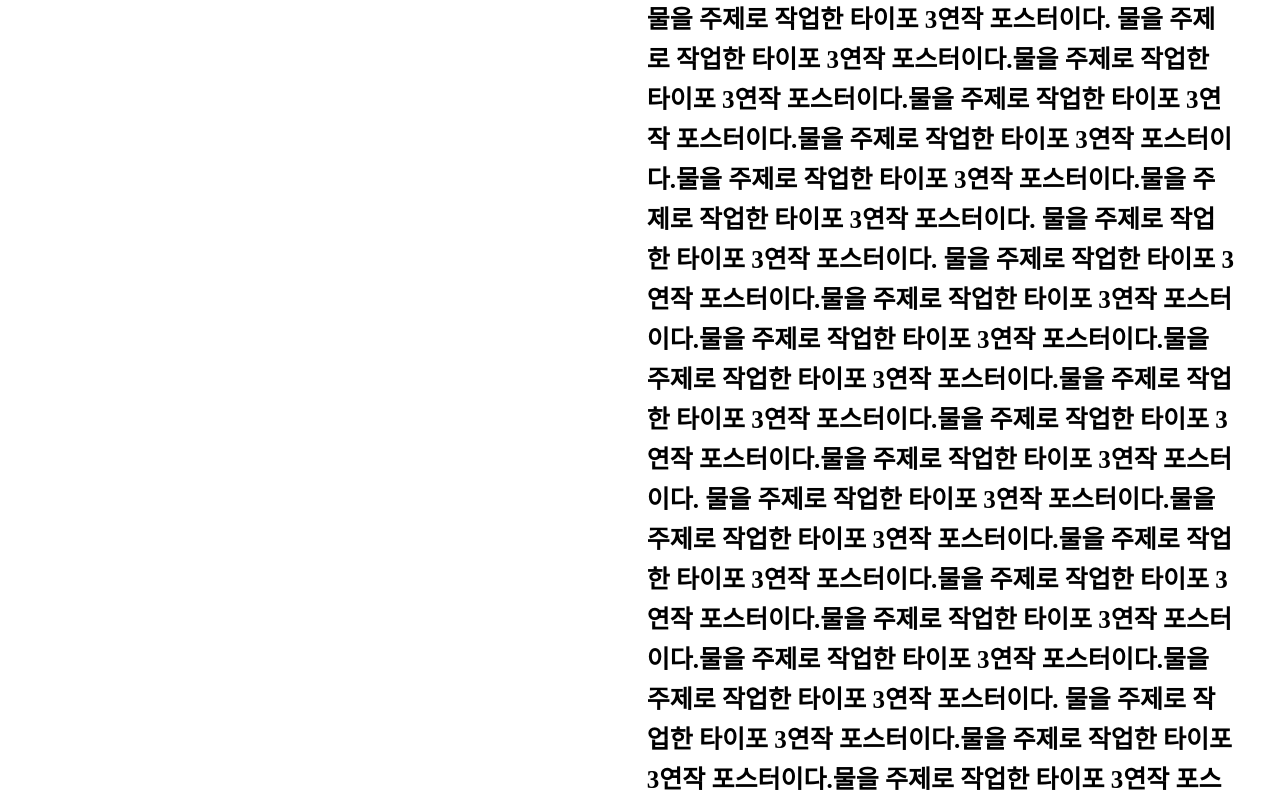
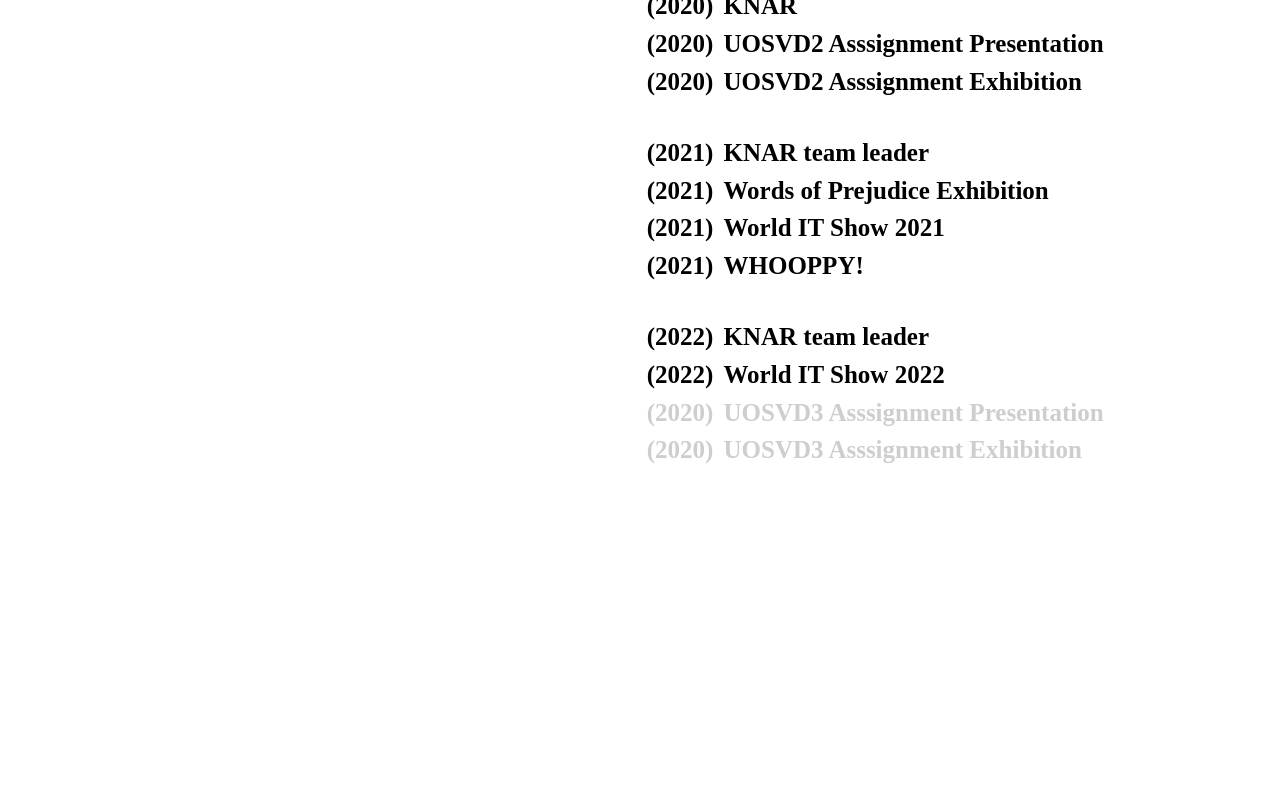
Before and after one commit to Chaeeun2/RYUCHAEUN, a plain HTML site: page info/index.html in a window 1280 px wide. Shown: the part 306-1099 px from the top of the page. After the commit the page ends 815 px from the top, so only its background shows below. Drawn offline with Linux system fonts and the light colour scheme; a web font is replaced by a local one.

Commit message:
3rd commit

```diff
--- a/Work/styles.css
+++ b/Work/styles.css
@@ -126,9 +126,44 @@
 
 .infoleft .content {
     font-size: 40px;
+    margin-top: 0;
+    width: 47vw;
 }
 
 .inforight {
     margin-left: 48.9vw;
     width: 47.4vw;
+    margin-bottom: 2vw;
 }
+
+.year {
+    display: inline-block;
+    font-size: 25px;
+    font-weight: 600;
+    width: 6vw;
+}
+
+.history {
+    width: 48vw;
+    display: inline-block;
+    font-size: 25px;
+    font-weight: 600;
+    padding-top: 1vw;
+    margin-top: 0px;
+    letter-spacing: 0em;
+    line-height: 1;
+    margin-bottom: 0;
+}
+
+.future {
+    color: #cecece;
+    width: 48vw;
+    display: inline-block;
+    font-size: 25px;
+    font-weight: 600;
+    padding-top: 1vw;
+    margin-top: 0px;
+    letter-spacing: 0em;
+    line-height: 1;
+    margin-bottom: 0;
+}
--- a/info/index.html
+++ b/info/index.html
@@ -36,34 +36,24 @@
         </div>
 
         <div class="inforight">
-            <p class="title">[Watery Text]</p>
-            <p class="explain">420 x 297 poster<br>2021.06</p>
-            <p class="content">물을 주제로 작업한 타이포 3연작 포스터이다. 물을 주제로 작업한 타이포 3연작 포스터이다.물을 주제로 작업한 타이포 3연작 포스터이다.물을 주제로 작업한
-                타이포 3연작 포스터이다.물을 주제로 작업한 타이포 3연작 포스터이다.물을 주제로 작업한 타이포 3연작 포스터이다.물을 주제로 작업한 타이포 3연작 포스터이다. 물을 주제로 작업한 타이포
-                3연작 포스터이다. 물을 주제로 작업한 타이포 3연작 포스터이다.물을 주제로 작업한 타이포 3연작 포스터이다.물을 주제로 작업한
-                타이포 3연작 포스터이다.물을 주제로 작업한 타이포 3연작 포스터이다.물을 주제로 작업한 타이포 3연작 포스터이다.물을 주제로 작업한 타이포 3연작 포스터이다.물을 주제로 작업한 타이포
-                3연작 포스터이다. 물을 주제로 작업한 타이포 3연작 포스터이다.물을 주제로 작업한 타이포 3연작 포스터이다.물을 주제로 작업한
-                타이포 3연작 포스터이다.물을 주제로 작업한 타이포 3연작 포스터이다.물을 주제로 작업한 타이포 3연작 포스터이다.물을 주제로 작업한 타이포 3연작 포스터이다.물을 주제로 작업한 타이포
-                3연작 포스터이다. 물을 주제로 작업한 타이포 3연작 포스터이다.물을 주제로 작업한 타이포 3연작 포스터이다.물을 주제로 작업한
-                타이포 3연작 포스터이다.물을 주제로 작업한 타이포 3연작 포스터이다.물을 주제로 작업한 타이포 3연작 포스터이다.물을 주제로 작업한 타이포 3연작 포스터이다.물을 주제로 작업한 타이포
-                3연작 포스터이다. 물을 주제로 작업한 타이포 3연작 포스터이다.물을 주제로 작업한 타이포 3연작 포스터이다.물을 주제로 작업한
-                타이포 3연작 포스터이다.물을 주제로 작업한 타이포 3연작 포스터이다.물을 주제로 작업한 타이포 3연작 포스터이다.물을 주제로 작업한 타이포 3연작 포스터이다.물을 주제로 작업한 타이포
-                3연작 포스터이다. 물을 주제로 작업한 타이포 3연작 포스터이다.물을 주제로 작업한 타이포 3연작 포스터이다.물을 주제로 작업한
-                타이포 3연작 포스터이다.물을 주제로 작업한 타이포 3연작 포스터이다.물을 주제로 작업한 타이포 3연작 포스터이다.물을 주제로 작업한 타이포 3연작 포스터이다.물을 주제로 작업한 타이포
-                3연작 포스터이다. 물을 주제로 작업한 타이포 3연작 포스터이다.물을 주제로 작업한 타이포 3연작 포스터이다.물을 주제로 작업한
-                타이포 3연작 포스터이다.물을 주제로 작업한 타이포 3연작 포스터이다.물을 주제로 작업한 타이포 3연작 포스터이다.물을 주제로 작업한 타이포 3연작 포스터이다.물을 주제로 작업한 타이포
-                3연작 포스터이다. 물을 주제로 작업한 타이포 3연작 포스터이다.물을 주제로 작업한 타이포 3연작 포스터이다.물을 주제로 작업한
-                타이포 3연작 포스터이다.물을 주제로 작업한 타이포 3연작 포스터이다.물을 주제로 작업한 타이포 3연작 포스터이다.물을 주제로 작업한 타이포 3연작 포스터이다.물을 주제로 작업한 타이포
-                3연작 포스터이다. 물을 주제로 작업한 타이포 3연작 포스터이다.물을 주제로 작업한 타이포 3연작 포스터이다.물을 주제로 작업한
-                타이포 3연작 포스터이다.물을 주제로 작업한 타이포 3연작 포스터이다.물을 주제로 작업한 타이포 3연작 포스터이다.물을 주제로 작업한 타이포 3연작 포스터이다.물을 주제로 작업한 타이포
-                3연작 포스터이다. 물을 주제로 작업한 타이포 3연작 포스터이다.물을 주제로 작업한 타이포 3연작 포스터이다.물을 주제로 작업한
-                타이포 3연작 포스터이다.물을 주제로 작업한 타이포 3연작 포스터이다.물을 주제로 작업한 타이포 3연작 포스터이다.물을 주제로 작업한 타이포 3연작 포스터이다.물을 주제로 작업한 타이포
-                3연작 포스터이다. 물을 주제로 작업한 타이포 3연작 포스터이다.물을 주제로 작업한 타이포 3연작 포스터이다.물을 주제로 작업한
-                타이포 3연작 포스터이다.물을 주제로 작업한 타이포 3연작 포스터이다.물을 주제로 작업한 타이포 3연작 포스터이다.물을 주제로 작업한 타이포 3연작 포스터이다.물을 주제로 작업한 타이포
-                3연작 포스터이다. 물을 주제로 작업한 타이포 3연작 포스터이다.물을 주제로 작업한 타이포 3연작 포스터이다.물을 주제로 작업한
-                타이포 3연작 포스터이다.물을 주제로 작업한 타이포 3연작 포스터이다.물을 주제로 작업한 타이포 3연작 포스터이다.물을 주제로 작업한 타이포 3연작 포스터이다.물을 주제로 작업한 타이포
-                3연작 포스터이다. 물을 주제로 작업한 타이포 3연작 포스터이다.물을 주제로 작업한 타이포 3연작 포스터이다.물을 주제로 작업한
-                타이포 3연작 포스터이다.물을 주제로 작업한 타이포 3연작 포스터이다.물을 주제로 작업한 타이포 3연작 포스터이다.물을 주제로 작업한 타이포 3연작 포스터이다.</p>
+            <p class="history"><span class="year">(2019)</span>Graphic Design Asia 2019 staff</p>
+            <p class="history"><span class="year">(2019)</span>UOSVD1 Asssignment Presentation</p>
+            <p class="history"><span class="year">(2019)</span>ON THE SHELF exhibition</p>
+            <p class="history"><span class="year">(2019)</span>UOSVD1 Asssignment Exhibition</p>
+            <p style="display: block; height: 1px"></p>
+            <p class="history"><span class="year">(2020)</span>KNAR</p>
+            <p class="history"><span class="year">(2020)</span>UOSVD2 Asssignment Presentation</p>
+            <p class="history"><span class="year">(2020)</span>UOSVD2 Asssignment Exhibition</p>
+            <p style="display: block; height: 1px"></p>
+            <p class="history"><span class="year">(2021)</span>KNAR team leader</p>
+            <p class="history"><span class="year">(2021)</span>Words of Prejudice Exhibition</p>
+            <p class="history"><span class="year">(2021)</span>World IT Show 2021</p>
+            <p class="history"><span class="year">(2021)</span>WHOOPPY!</p>
+            <p style="display: block; height: 1px"></p>
+            <p class="history"><span class="year">(2022)</span>KNAR team leader</p>
+            <p class="history"><span class="year">(2022)</span>World IT Show 2022</p>
+            <p class="future"><span class="year">(2020)</span>UOSVD3 Asssignment Presentation</p>
+            <p class="future"><span class="year">(2020)</span>UOSVD3 Asssignment Exhibition</p>
         </div>
 
     </div>
```
Also changed, not shown: info/resource/graphicdesignasia.jpg (added), 1 other file.
